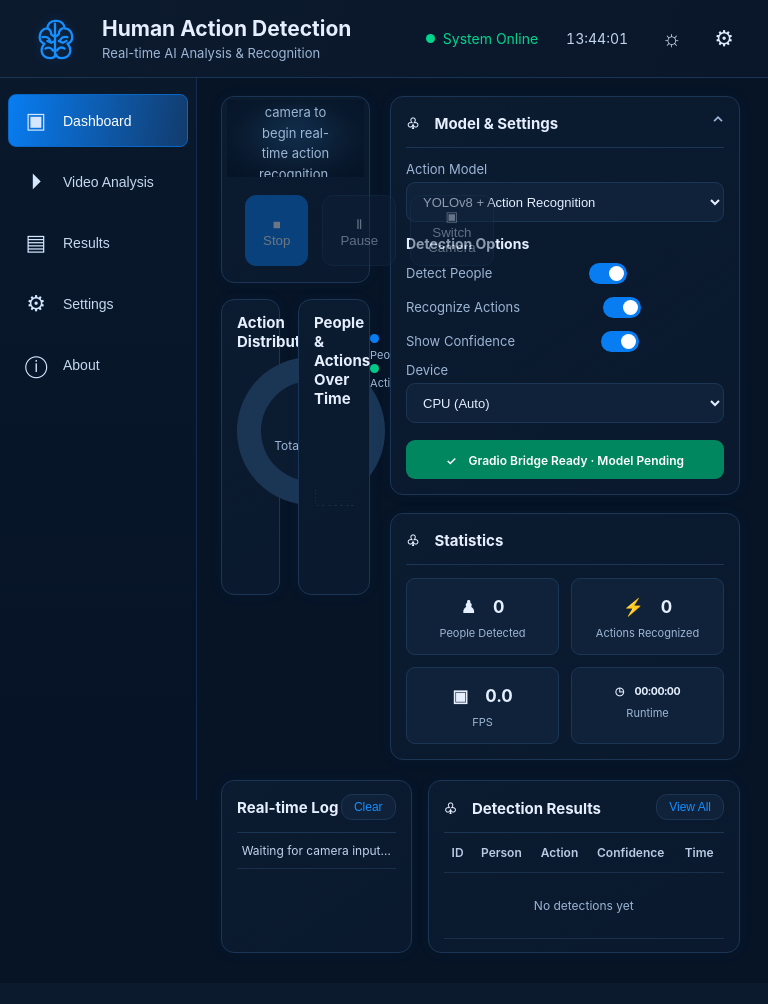
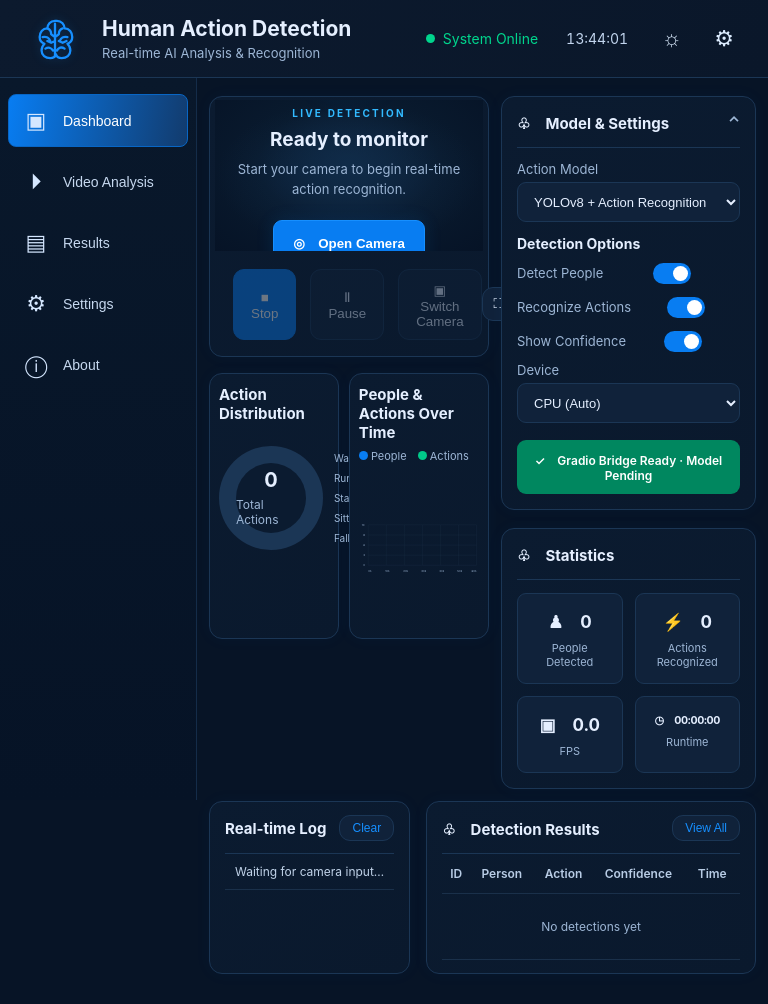
Before and after one commit to Stitch606/AI-Learning-Journey, a Python web app: template huggingface-space/templates/index.html in a window 768 px wide. Before the commit the page ends 953 px from the top, so only its background shows below. Run offline with Jinja, Linux system fonts and the light colour scheme; the template is opened without the code that fills it, so the values that code supplies are empty.

Commit message:
Widen desktop video and fix analysis card overlap

```diff
--- a/huggingface-space/static/styles/style.css
+++ b/huggingface-space/static/styles/style.css
@@ -119,3 +119,27 @@
 
 /* No activity is shown until the first real detection arrives. */
 .donut { background: conic-gradient(var(--border) 0 100%); }
+
+
+/* Desktop-only: widen the video workspace and make both analysis cards fit their content. */
+@media (min-width: 761px) and (max-width: 1100px) {
+  .main { padding-left: 12px; padding-right: 12px; }
+  .layout { grid-template-columns: minmax(0, 1fr) 255px !important; gap: 12px; }
+  .video { aspect-ratio: 16 / 9; }
+  .charts { grid-template-columns: minmax(0, 1fr) minmax(0, 1.08fr); gap: 10px; }
+  .chart { padding: 11px 9px 9px; }
+  .distribution { gap: 6px; justify-content: center; min-height: 150px; }
+  .donut { width: 104px; height: 104px; flex: 0 0 104px; }
+  .donut > div { width: 70px; height: 70px; margin: 17px; }
+  .distribution ul { min-width: 0; font-size: 10px; }
+  .distribution li { gap: 5px; margin: 8px 0; white-space: normal; }
+  .timeline h2 { flex-wrap: wrap; gap: 5px; }
+  .timeline h2 small { white-space: nowrap; }
+  .timeline svg { height: 155px; }
+}
+@media (min-width: 1101px) {
+  .layout { grid-template-columns: minmax(0, 1fr) 300px !important; gap: 16px; }
+  .main { padding-left: 20px; padding-right: 20px; }
+  .video { aspect-ratio: 16 / 9; }
+  .charts { grid-template-columns: minmax(0, .95fr) minmax(0, 1.05fr); gap: 14px; }
+}
```
